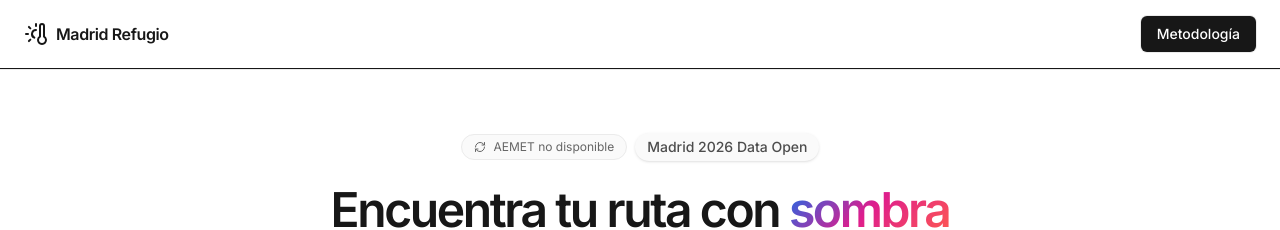
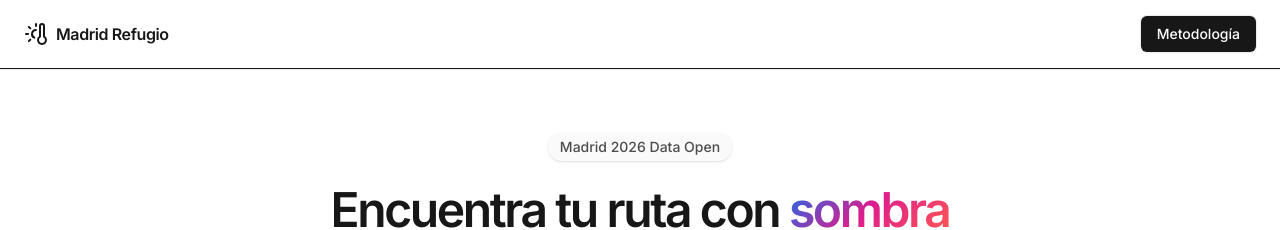
Before and after one commit to Huntsman1756/madrid-refugio-public, a Next.js app in the folder frontend/: page / in a window 1280 px wide. Shown: the top 230 px of the page. Built offline with nearby package versions, Linux system fonts and the light colour scheme; no server answers.

Commit message:
fix(frontend): remove unstable aemet badge
Drop the weather badge from the hero so the home header stays stable and focused on the route search flow.

```diff
--- a/frontend/src/app/page.tsx
+++ b/frontend/src/app/page.tsx
@@ -7,7 +7,6 @@ import { Card } from "@/components/ui/Card";
 import { Button } from "@/components/ui/Button";
 import { ThermometerSun, TreePine, Navigation, Map as MapIcon, Activity, Database, Droplets, Building2, Users, Wind, MapPin, Landmark } from "lucide-react";
 import { RoutingSection } from "@/components/RoutingSection";
-import { WeatherWidget } from "@/components/WeatherWidget";
 import { Radar, RadarChart, PolarGrid, PolarAngleAxis, PolarRadiusAxis, ResponsiveContainer, Tooltip } from 'recharts';
 
 // Dynamically import MapComponent to avoid SSR issues with Leaflet
@@ -148,7 +147,6 @@ export default function Home() {
         <div id="routing" className="text-center">
           {/* Alert badges */}
           <div className="flex flex-wrap items-center justify-center gap-2 mb-6 fade-in-up">
-            <WeatherWidget />
             <div className="inline-flex items-center gap-2 px-3 py-1 rounded-full bg-[var(--ds-gray-50)] text-[var(--ds-gray-600)] text-xs sm:text-sm font-medium shadow-sm">
               Madrid 2026 Data Open
             </div>
```
